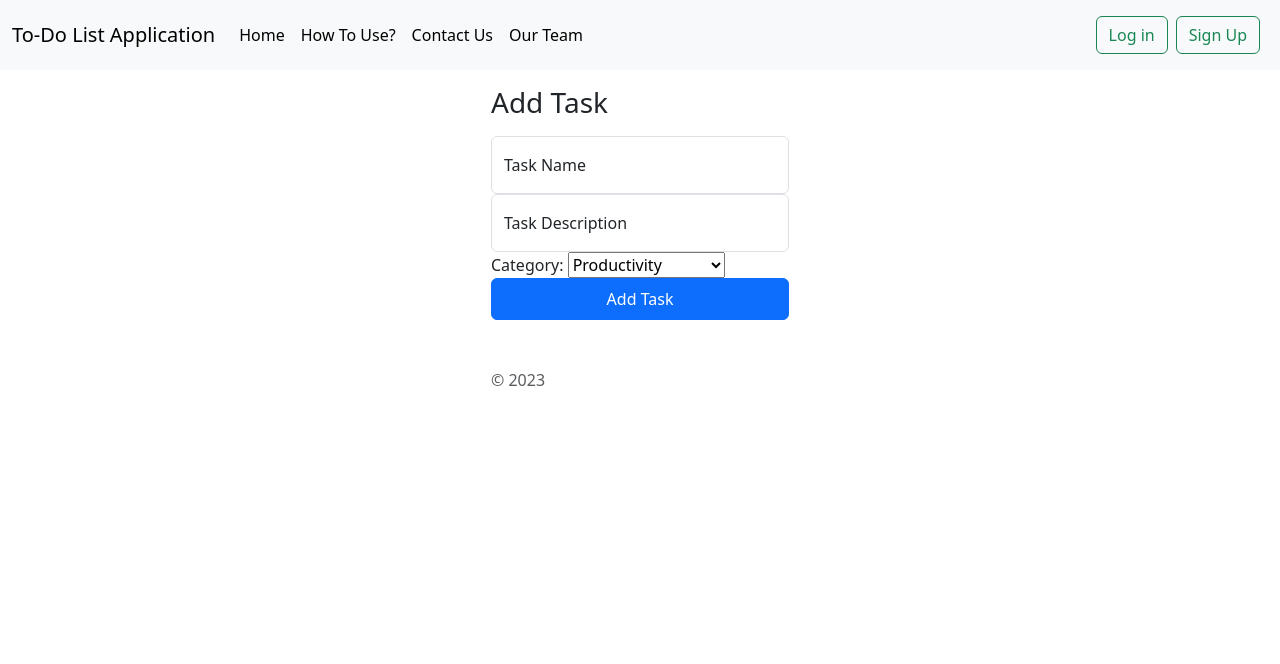
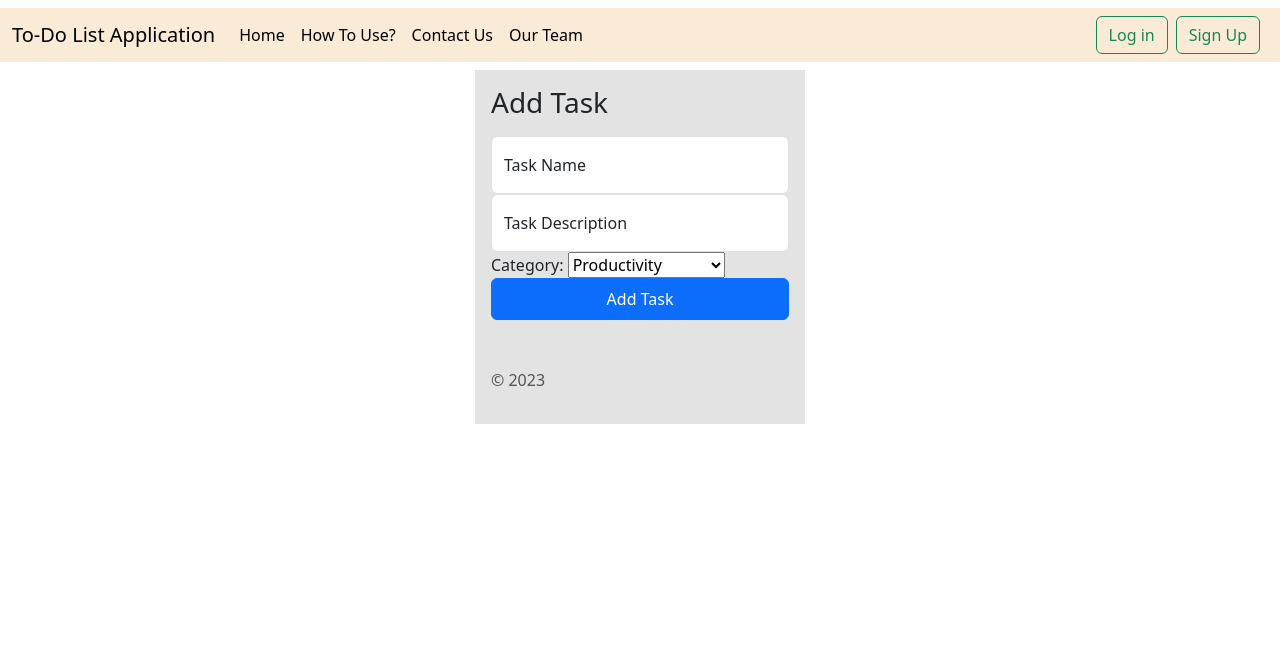
Before and after one commit to dpshah23/To-Do-List-Application, a Django app: page /add_task in a window 1280 px wide. Shown: the top 664 px of the page. Run offline with Django 4.2, Linux system fonts and the light colour scheme; some libraries are stand-ins or nearby versions.

Commit message:
added css updated base.html

```diff
--- a/templates/base.html
+++ b/templates/base.html
@@ -5,6 +5,39 @@
     <meta name="viewport" content="width=device-width, initial-scale=1">
     <title>{% block title %}{% endblock title %} | To-Do List Application</title>
     <link href="https://cdn.jsdelivr.net/npm/bootstrap@5.3.2/dist/css/bootstrap.min.css" rel="stylesheet" integrity="sha384-T3c6CoIi6uLrA9TneNEoa7RxnatzjcDSCmG1MXxSR1GAsXEV/Dwwykc2MPK8M2HN" crossorigin="anonymous">
+    <style>
+      .navbar>.container-fluid {
+        background-color: antiquewhite;
+      }
+
+      .bg-body-tertiary {
+        background-color: antiquewhite;
+      }
+
+      .navbar-brand:hover {
+        text-decoration: underline;
+      }
+
+      .navbar-expand-lg .navbar-nav .nav-link:hover {
+        text-decoration: underline;
+      }
+
+      .bg-body-tertiary {
+        --bs-bg-opacity: 0;
+      }
+
+      .btn-outline-success:hover {
+        transition: 0s ease-out;
+      }
+
+      .form-signin {
+        background-color: #e3e3e3;
+      }
+
+      .mb-4:hover {
+        cursor: pointer;
+      }
+    </style>
   </head>
   <body>
     <nav class="navbar navbar-expand-lg bg-body-tertiary">
```
Also changed, not shown: db.sqlite3.
